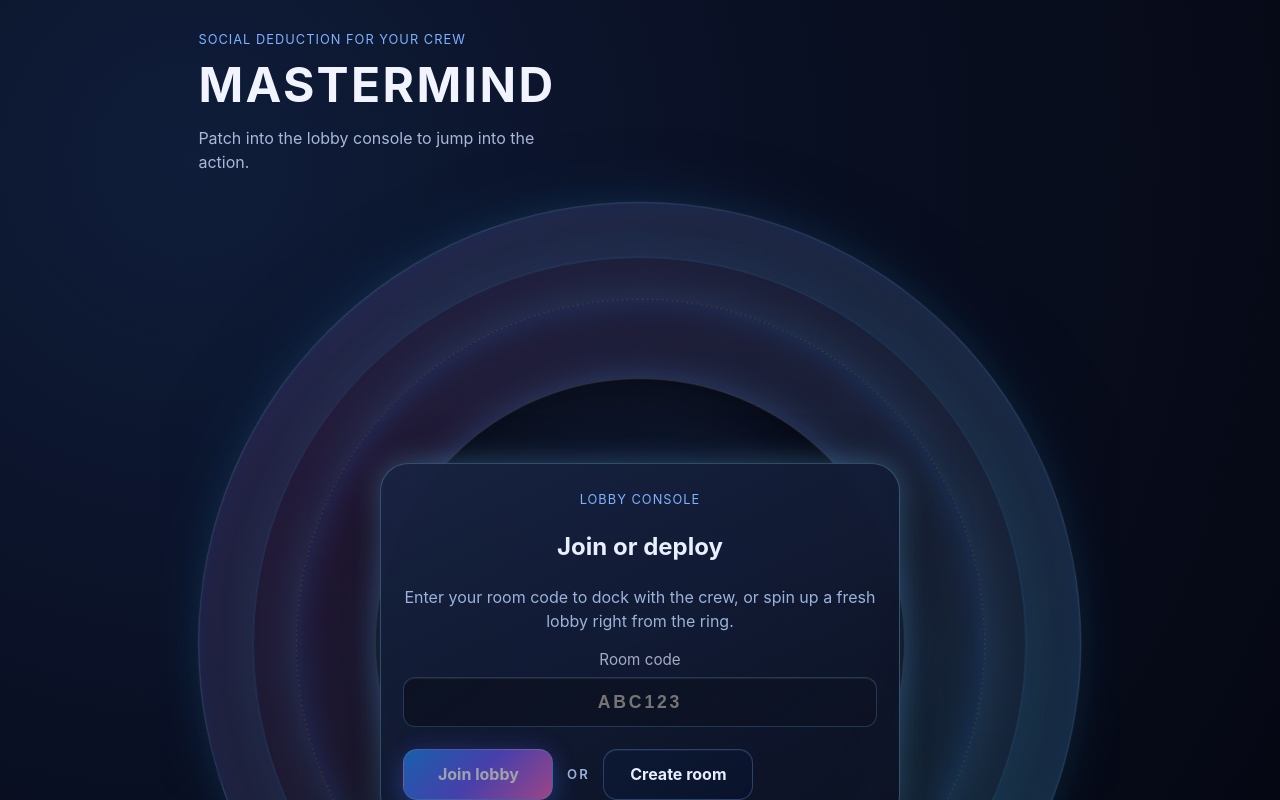
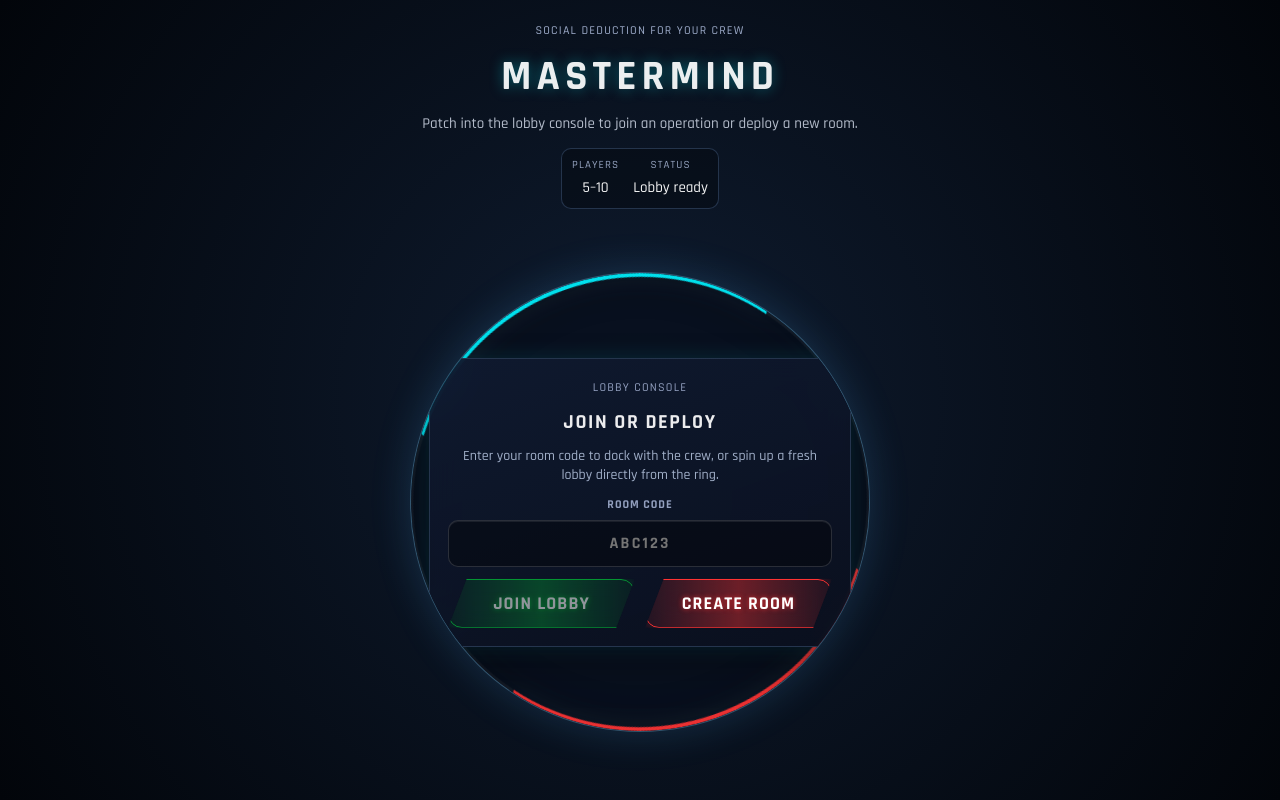
Before and after one commit to curtiscovington/mastermind, a React (Vite) app: page / in a window 1280 px wide. Built offline with nearby package versions, Linux system fonts and the light colour scheme.

Commit message:
Restyle home screen to match game UI

```diff
--- /dev/null
+++ b/src/screens/HomeScreen.css
@@ -0,0 +1,140 @@
+.home-frame {
+  padding: calc(22px + env(safe-area-inset-top)) 18px calc(22px + env(safe-area-inset-bottom));
+  box-sizing: border-box;
+  gap: 18px;
+  color: rgba(255, 255, 255, 0.92);
+}
+
+.home-top {
+  max-width: 780px;
+  width: 100%;
+  margin: 0 auto;
+  text-align: center;
+  display: grid;
+  gap: 6px;
+}
+
+.home-title h1 {
+  margin: 6px 0 4px;
+  letter-spacing: 0.12em;
+  text-transform: uppercase;
+  font-size: clamp(32px, 5vw, 42px);
+  text-shadow: 0 0 14px rgba(0, 242, 255, 0.35);
+}
+
+.home-eyebrow {
+  margin: 0;
+  font-size: 12px;
+  letter-spacing: 0.1em;
+  text-transform: uppercase;
+  color: rgba(204, 220, 255, 0.76);
+}
+
+.home-subtitle {
+  margin: 0;
+  color: rgba(232, 240, 255, 0.76);
+  font-size: 15px;
+}
+
+.home-meta {
+  margin: 6px auto 0;
+  display: flex;
+  gap: 14px;
+  justify-content: center;
+  padding: 8px 10px;
+  border: 1px solid rgba(42, 59, 85, 0.85);
+  border-radius: 10px;
+  background: rgba(0, 0, 0, 0.28);
+}
+
+.home-meta dt {
+  margin: 0;
+  font-size: 11px;
+  letter-spacing: 0.1em;
+  text-transform: uppercase;
+  color: rgba(204, 220, 255, 0.72);
+}
+
+.home-meta dd {
+  margin: 4px 0 0;
+  font-size: 15px;
+  color: rgba(255, 255, 255, 0.95);
+}
+
+.home-dashboard {
+  width: 100%;
+  display: grid;
+  place-items: center;
+}
+
+.home-ring {
+  width: min(460px, 100%);
+  height: min(460px, 100%);
+  --mm-panel-bg: rgba(8, 16, 30, 0.92);
+}
+
+.home-console {
+  width: 100%;
+  padding: 20px 18px 18px;
+  box-sizing: border-box;
+  background: linear-gradient(160deg, rgba(16, 26, 48, 0.92), rgba(10, 16, 30, 0.96));
+  border: 1px solid rgba(42, 59, 85, 0.85);
+  border-radius: 16px;
+  box-shadow: 0 18px 40px rgba(0, 0, 0, 0.32), 0 0 22px rgba(0, 242, 255, 0.12);
+  text-align: center;
+  display: grid;
+  gap: 10px;
+}
+
+.home-console h2 {
+  margin: 0;
+  font-size: 20px;
+  letter-spacing: 0.08em;
+  text-transform: uppercase;
+}
+
+.home-console__eyebrow {
+  margin: 0;
+  font-size: 12px;
+  letter-spacing: 0.1em;
+  text-transform: uppercase;
+  color: rgba(204, 220, 255, 0.7);
+}
+
+.home-console__hint {
+  margin: 0;
+  color: rgba(198, 214, 240, 0.8);
+  line-height: 1.4;
+  font-size: 14px;
+}
+
+.home-form {
+  display: grid;
+  gap: 12px;
+  width: 100%;
+}
+
+.home-field input {
+  text-transform: uppercase;
+  letter-spacing: 0.14em;
+  text-align: center;
+  font-weight: 700;
+}
+
+.home-actions {
+  display: grid;
+  gap: 10px;
+}
+
+.home-error {
+  margin: 0;
+  color: var(--mm-neon-red, #ff3333);
+  font-weight: 700;
+  text-shadow: 0 0 10px rgba(255, 51, 51, 0.35);
+}
+
+@media (min-width: 640px) {
+  .home-actions {
+    grid-template-columns: 1fr 1fr;
+  }
+}
--- a/src/screens/HomeScreen.tsx
+++ b/src/screens/HomeScreen.tsx
@@ -14,6 +14,10 @@ import { useNavigate } from 'react-router-dom';
 import { db } from '../firebase';
 import { useClientIdContext } from '../contexts/ClientContext';
 import { generateRoomCode } from '../utils/game';
+import Ring from '../components/Ring';
+import ActionButton from '../components/ActionButton';
+import './MastermindMockScreen.css';
+import './HomeScreen.css';
 
 const MIN_PLAYERS = 5;
 const MAX_PLAYERS = 10;
@@ -118,32 +122,42 @@ const HomeScreen = () => {
   };
 
   return (
-    <div className="screen home-screen">
-      <header className="home-header">
-        <div>
-          <p className="eyebrow">Social deduction for your crew</p>
+    <div className="mm-frame home-frame" aria-label="Mastermind home">
+      <header className="mm-top home-top">
+        <div className="home-title">
+          <p className="home-eyebrow">Social deduction for your crew</p>
           <h1>Mastermind</h1>
-          <p className="home-intro">Patch into the lobby console to jump into the action.</p>
-        </div>
-      </header>
-
-      <div className="home-ring-shell">
-        <div className="home-ring home-ring--outer" aria-hidden />
-        <div className="home-ring home-ring--mid" aria-hidden />
-        <div className="home-ring home-ring--inner" aria-hidden />
-        <div className="home-ring__pulse" aria-hidden />
-        <div className="home-console">
-          <div>
-            <p className="eyebrow">Lobby console</p>
-            <h2>Join or deploy</h2>
-            <p className="home-panel__hint">
-              Enter your room code to dock with the crew, or spin up a fresh lobby right from the
-              ring.
+          <p className="home-subtitle">
+            Patch into the lobby console to join an operation or deploy a new room.
           </p>
         </div>
 
-          <form className="home-console__form" onSubmit={handleJoinRoom}>
-            <label className="field home-console__field">
+        <dl className="home-meta" aria-label="Lobby settings">
+          <div>
+            <dt>Players</dt>
+            <dd>
+              {MIN_PLAYERS}–{MAX_PLAYERS}
+            </dd>
+          </div>
+          <div>
+            <dt>Status</dt>
+            <dd>Lobby ready</dd>
+          </div>
+        </dl>
+      </header>
+
+      <main className="mm-dashboard home-dashboard" aria-label="Lobby console">
+        <Ring className="home-ring" showBackground clipContent>
+          <div className="home-console">
+            <p className="home-console__eyebrow">Lobby console</p>
+            <h2>Join or deploy</h2>
+            <p className="home-console__hint">
+              Enter your room code to dock with the crew, or spin up a fresh lobby directly from the
+              ring.
+            </p>
+
+            <form className="home-form" onSubmit={handleJoinRoom}>
+              <label className="mml-field home-field">
                 <span>Room code</span>
                 <input
                   type="text"
@@ -156,29 +170,20 @@ const HomeScreen = () => {
                 />
               </label>
 
-            <div className="home-panel__actions home-console__actions">
-              <button
-                type="submit"
-                className="primary"
-                disabled={loading || joinCode.trim().length < 4}
-              >
+              {error ? <p className="home-error">{error}</p> : null}
+
+              <div className="home-actions">
+                <ActionButton variant="green" type="submit" disabled={loading || joinCode.trim().length < 4}>
                   {loading ? 'Working…' : 'Join lobby'}
-              </button>
-              <span className="home-panel__or">or</span>
-              <button
-                type="button"
-                className="secondary"
-                onClick={handleCreateRoom}
-                disabled={loading}
-              >
+                </ActionButton>
+                <ActionButton variant="red" type="button" onClick={handleCreateRoom} disabled={loading}>
                   {loading ? 'Working…' : 'Create room'}
-              </button>
+                </ActionButton>
               </div>
-
-            {error ? <p className="error home-error">{error}</p> : null}
             </form>
           </div>
-      </div>
+        </Ring>
+      </main>
     </div>
   );
 };
```
Lines whose indentation alone changed are shown as unchanged.
